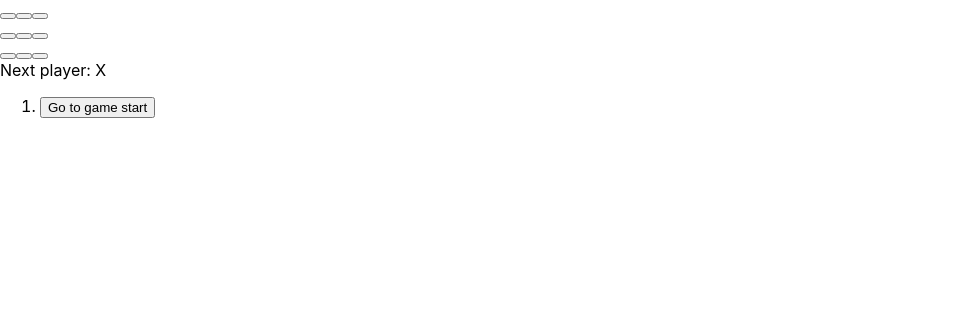
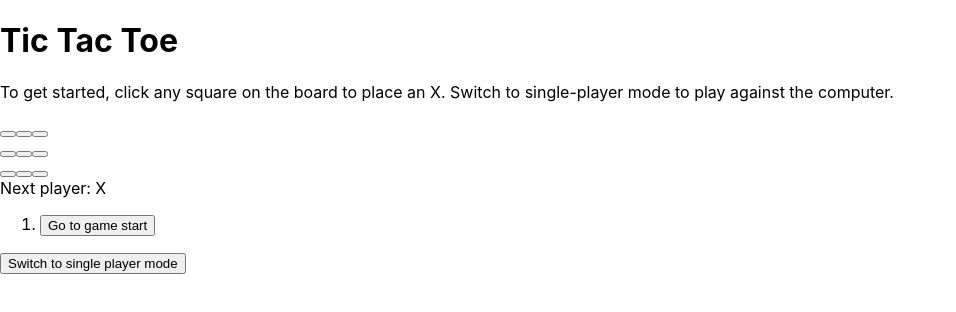
Before and after one commit to CMU-313/llm-lecture, a React (Create React App) app in the folder tic-tac-toe/: page / in a window 1280 px wide. Shown: the top 312 px of the page, without its empty margins (0-956 px from the left). Built offline with nearby package versions, Linux system fonts and the light colour scheme.

Commit message:
Implemented AI player by ChatGPT

```diff
--- a/tic-tac-toe/src/App.js
+++ b/tic-tac-toe/src/App.js
@@ -56,107 +56,161 @@
 
 
 
+
+
+
+
+
+
+
+
+
+
+
+
+
+
+// import React from 'react';
+// import Board from './Board';
+// import Game from './Game';
+
+// class App extends React.Component {
+//   constructor(props) {
+//     super(props);
+//     this.state = {
+//       history: [
+//         {
+//           squares: Array(9).fill(null),
+//         },
+//       ],
+//       stepNumber: 0,
+//       xIsNext: true,
+//     };
+//   }
+
+//   handleClick(i) {
+//     const history = this.state.history.slice(0, this.state.stepNumber + 1);
+//     const current = history[history.length - 1];
+//     const squares = current.squares.slice();
+//     if (calculateWinner(squares) || squares[i]) {
+//       return;
+//     }
+//     squares[i] = this.state.xIsNext ? 'X' : 'O';
+//     this.setState({
+//       history: history.concat([
+//         {
+//           squares: squares,
+//         },
+//       ]),
+//       stepNumber: history.length,
+//       xIsNext: !this.state.xIsNext,
+//     });
+//   }
+
+
+//   jumpTo(step) {
+//     this.setState({
+//       stepNumber: step,
+//       xIsNext: step % 2 === 0,
+//     });
+//   }
+
+//   render() {
+//     const history = this.state.history;
+//     const current = history[this.state.stepNumber];
+//     const winner = calculateWinner(current.squares);
+
+//     const moves = history.map((step, move) => {
+//       const desc = move ? 'Go to move #' + move : 'Go to game start';
+//       return (
+//         <li key={move}>
+//           <button onClick={() => this.jumpTo(move)}>{desc}</button>
+//         </li>
+//       );
+//     });
+
+//     let status;
+//     if (winner) {
+//       status = 'Winner: ' + winner;
+//     } else if (!current.squares.includes(null)) {
+//       status = 'Draw!';
+//     } else {
+//       status = 'Next player: ' + (this.state.xIsNext ? 'X' : 'O');
+//     }
+
+//     return (
+//       <div className="game">
+//         <div className="game-board">
+//           <Board
+//             squares={current.squares}
+//             onClick={(i) => this.handleClick(i)}
+//           />
+//         </div>
+//         <div className="game-info">
+//           <div>{status}</div>
+//           <ol>{moves}</ol>
+//         </div>
+//       </div>
+//     );
+//   }
+// }
+
+// function getRandomMove(board) {
+//   const row = Math.floor(Math.random() * board.length);
+//   const col = Math.floor(Math.random() * board[0].length);
+//   return [row, col];
+// }
+
+
+// function calculateWinner(squares) {
+//   const lines = [
+//     [0, 1, 2],
+//     [3, 4, 5],
+//     [6, 7, 8],
+//     [0, 3, 6],
+//     [1, 4, 7],
+//     [2, 5, 8],
+//     [0, 4, 8],
+//     [2, 4, 6],
+//   ];
+//   for (let i = 0; i < lines.length; i++) {
+//     const [a, b, c] = lines[i];
+//     if (squares[a] && squares[a] === squares[b] && squares[a] === squares[c]) {
+//       return squares[a];
+//     }
+//   }
+//   return null;
+// }
+
+// export default App;
+
+
+
+
+
+
+
+
+
+
 import React from 'react';
-import Board from './Board';
+import Game from './Game';
 
 class App extends React.Component {
-  constructor(props) {
-    super(props);
-    this.state = {
-      history: [
-        {
-          squares: Array(9).fill(null),
-        },
-      ],
-      stepNumber: 0,
-      xIsNext: true,
-    };
-  }
-
-  handleClick(i) {
-    const history = this.state.history.slice(0, this.state.stepNumber + 1);
-    const current = history[history.length - 1];
-    const squares = current.squares.slice();
-    if (calculateWinner(squares) || squares[i]) {
-      return;
-    }
-    squares[i] = this.state.xIsNext ? 'X' : 'O';
-    this.setState({
-      history: history.concat([
-        {
-          squares: squares,
-        },
-      ]),
-      stepNumber: history.length,
-      xIsNext: !this.state.xIsNext,
-    });
-  }
-
-  jumpTo(step) {
-    this.setState({
-      stepNumber: step,
-      xIsNext: step % 2 === 0,
-    });
-  }
-
   render() {
-    const history = this.state.history;
-    const current = history[this.state.stepNumber];
-    const winner = calculateWinner(current.squares);
-
-    const moves = history.map((step, move) => {
-      const desc = move ? 'Go to move #' + move : 'Go to game start';
-      return (
-        <li key={move}>
-          <button onClick={() => this.jumpTo(move)}>{desc}</button>
-        </li>
-      );
-    });
-
-    let status;
-    if (winner) {
-      status = 'Winner: ' + winner;
-    } else if (!current.squares.includes(null)) {
-      status = 'Draw!';
-    } else {
-      status = 'Next player: ' + (this.state.xIsNext ? 'X' : 'O');
-    }
-
     return (
-      <div className="game">
-        <div className="game-board">
-          <Board
-            squares={current.squares}
-            onClick={(i) => this.handleClick(i)}
-          />
-        </div>
-        <div className="game-info">
-          <div>{status}</div>
-          <ol>{moves}</ol>
-        </div>
+      <div className="App">
+        <header className="App-header">
+          <h1 className="App-title">Tic Tac Toe</h1>
+        </header>
+        <p className="App-intro">
+          To get started, click any square on the board to place an X. Switch to
+          single-player mode to play against the computer.
+        </p>
+        <Game />
       </div>
     );
   }
 }
 
-function calculateWinner(squares) {
-  const lines = [
-    [0, 1, 2],
-    [3, 4, 5],
-    [6, 7, 8],
-    [0, 3, 6],
-    [1, 4, 7],
-    [2, 5, 8],
-    [0, 4, 8],
-    [2, 4, 6],
-  ];
-  for (let i = 0; i < lines.length; i++) {
-    const [a, b, c] = lines[i];
-    if (squares[a] && squares[a] === squares[b] && squares[a] === squares[c]) {
-      return squares[a];
-    }
-  }
-  return null;
-}
-
 export default App;
--- /dev/null
+++ b/tic-tac-toe/src/Game.js
@@ -0,0 +1,120 @@
+import React from 'react';
+import Board from './Board';
+import calculateWinner from './calculateWinner';
+
+class Game extends React.Component {
+  constructor(props) {
+    super(props);
+    this.state = {
+      history: [
+        {
+          squares: Array(9).fill(null),
+        },
+      ],
+      xIsNext: true,
+      stepNumber: 0,
+      singlePlayerMode: false,
+    };
+  }
+
+  handleClick(i) {
+    const history = this.state.history.slice(0, this.state.stepNumber + 1);
+    const current = history[history.length - 1];
+    const squares = current.squares.slice();
+
+    if (calculateWinner(squares) || squares[i]) {
+      return;
+    }
+
+    squares[i] = this.state.xIsNext ? 'X' : 'O';
+    this.setState(
+      {
+        history: history.concat([
+          {
+            squares: squares,
+            latestMove: i,
+          },
+        ]),
+        xIsNext: !this.state.xIsNext,
+        stepNumber: history.length,
+      },
+      () => {
+        if (this.state.singlePlayerMode && !this.state.xIsNext) {
+          const cpuMove = this.cpuMakeMove(squares);
+          this.handleClick(cpuMove);
+        }
+      }
+    );
+  }
+
+  cpuMakeMove(squares) {
+    // Look for the next available square
+    for (let i = 0; i < squares.length; i++) {
+      if (squares[i] === null) {
+        return i;
+      }
+    }
+
+    return null;
+  }
+
+  handleModeChange() {
+    this.setState({
+      singlePlayerMode: !this.state.singlePlayerMode,
+    });
+  }
+
+  jumpTo(step) {
+    this.setState({
+      stepNumber: step,
+      xIsNext: step % 2 === 0,
+    });
+  }
+
+  render() {
+    const history = this.state.history;
+    const current = history[this.state.stepNumber];
+    const winner = calculateWinner(current.squares);
+
+    const moves = history.map((step, move) => {
+      const latestMove = step.latestMove;
+      const col = 1 + (latestMove % 3);
+      const row = 1 + Math.floor(latestMove / 3);
+      const desc = move
+        ? `Go to move #${move} (${col}, ${row})`
+        : 'Go to game start';
+      return (
+        <li key={move}>
+          <button onClick={() => this.jumpTo(move)}>{desc}</button>
+        </li>
+      );
+    });
+
+    let status;
+    if (winner) {
+      status = 'Winner: ' + winner;
+    } else if (history.length === 10) {
+      status = 'Draw!';
+    } else {
+      status = 'Next player: ' + (this.state.xIsNext ? 'X' : 'O');
+    }
+
+    return (
+      <div className="game">
+        <div className="game-board">
+          <Board squares={current.squares} onClick={(i) => this.handleClick(i)} />
+        </div>
+        <div className="game-info">
+          <div>{status}</div>
+          <ol>{moves}</ol>
+          <button onClick={() => this.handleModeChange()}>
+            Switch to {this.state.singlePlayerMode ? 'two' : 'single'} player mode
+          </button>
+        </div>
+      </div>
+    );
+  }
+}
+
+
+export default Game;
--- /dev/null
+++ b/tic-tac-toe/src/calculateWinner.js
@@ -0,0 +1,23 @@
+function calculateWinner(squares) {
+    const lines = [
+      [0, 1, 2],
+      [3, 4, 5],
+      [6, 7, 8],
+      [0, 3, 6],
+      [1, 4, 7],
+      [2, 5, 8],
+      [0, 4, 8],
+      [2, 4, 6],
+    ];
+
+    for (let i = 0; i < lines.length; i++) {
+      const [a, b, c] = lines[i];
+      if (squares[a] && squares[a] === squares[b] && squares[a] === squares[c]) {
+        return squares[a];
+      }
+    }
+
+    return null;
+  }
+
+  export default calculateWinner;
```
